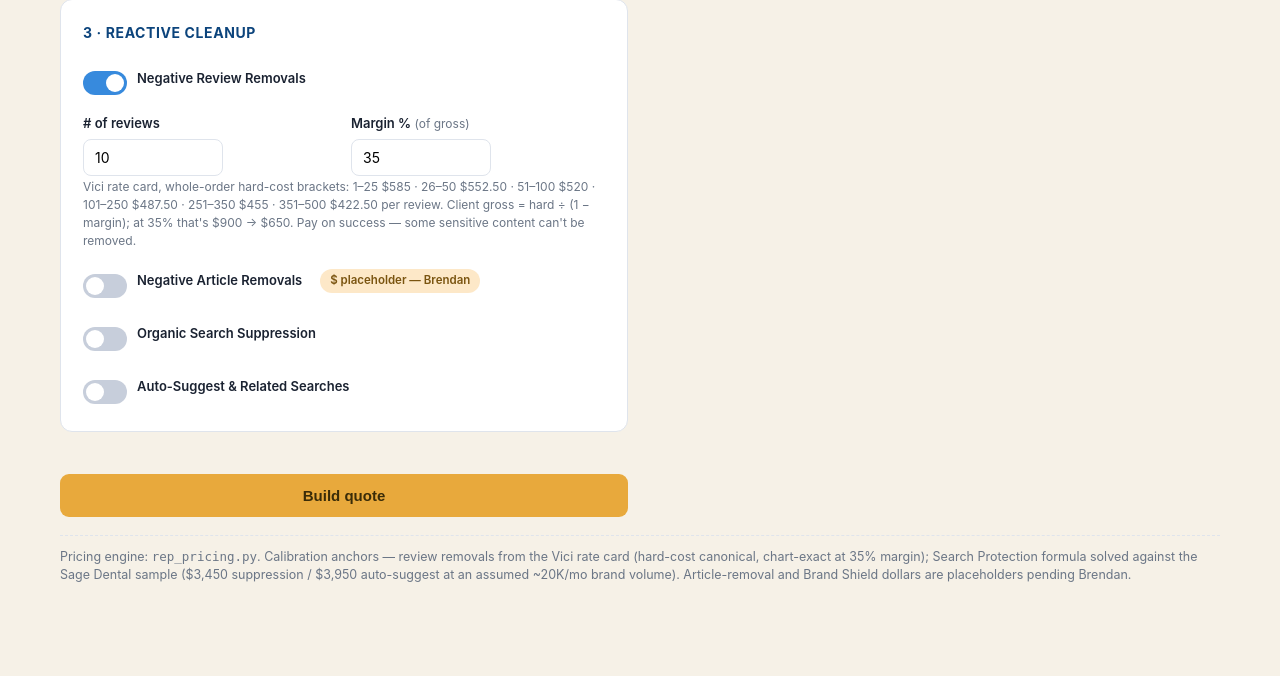
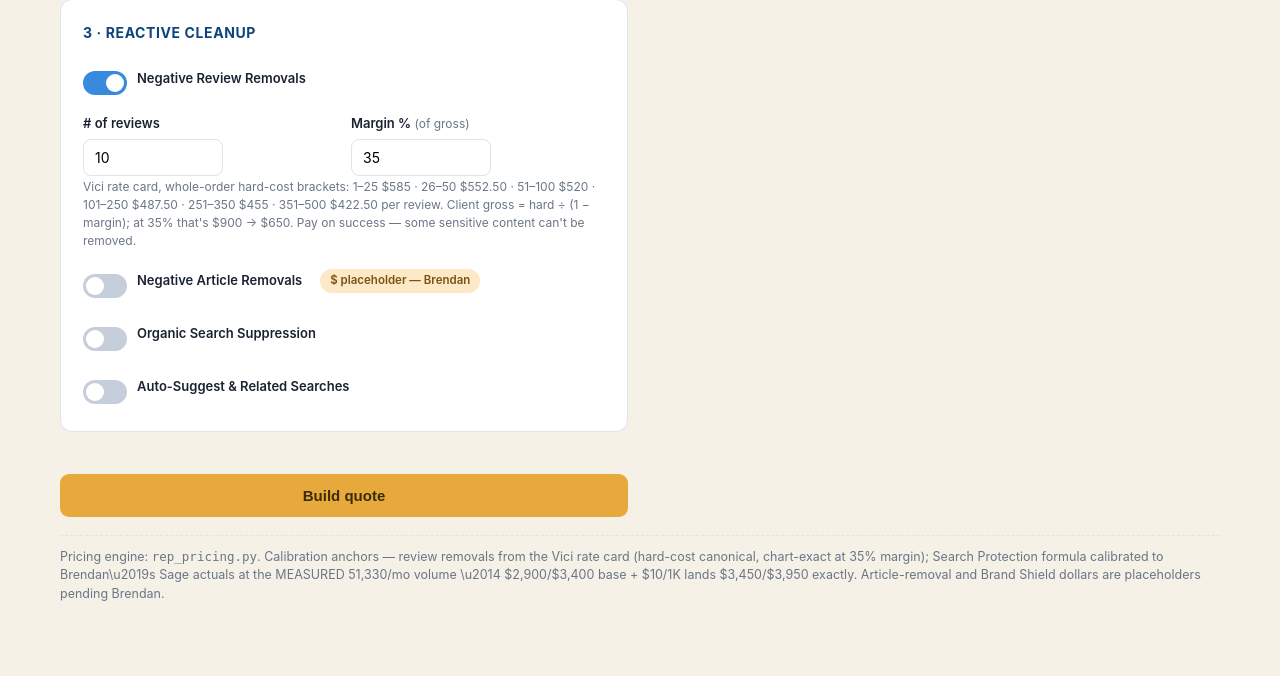
Before and after one commit to kiri-ux/seo-quote, a Flask app: page /reputation in a window 1280 px wide. Shown: the part 653-1329 px from the top of the page. Before the commit the page ends 1235 px from the top, so only its background shows below. Run offline with Flask 3, Linux system fonts and the light colour scheme; some libraries are stand-ins or nearby versions.

Commit message:
Add files via upload

```diff
--- a/rep_pricing.py
+++ b/rep_pricing.py
@@ -64,16 +64,19 @@ REP_CFG = {
     # monthly = base + per_1k * (monthly brand search volume / 1000), CEIL50,
     # clamped to [floor, cap]. Components can be quoted together or singly.
     "search_protection": {
+        # Recalibrated 2026-07-21: original solve assumed Sage at ~20K/mo;
+        # the live scan measured 51,330/mo. base + $10/1K reproduces Brendan's
+        # Sage actuals EXACTLY at the measured volume: $3,450 / $3,950.
         "suppression": {                       # organic search suppression
             "label": "Organic Search Suppression",
-            "base": 2950, "per_1k": 25,
-            "floor": 2950, "cap": 7500,
+            "base": 2900, "per_1k": 10,
+            "floor": 2900, "cap": 7500,
             "timeline": "4\u20136 months, then evaluate (may extend to 12)",
         },
         "autosuggest": {                       # auto-suggest + related searches
             "label": "Auto-Suggest & Related Search Manipulation",
-            "base": 3450, "per_1k": 25,
-            "floor": 3450, "cap": 7950,
+            "base": 3400, "per_1k": 10,
+            "floor": 3400, "cap": 7950,
             "timeline": "2\u20133 months to results, then 3\u20136 months maintenance",
             # Priced PER TERM SET (Sage: "Sage Dental" + "Sage Dental Reviews"
             # was one $3,950 campaign). Additional distinct term sets scale.
--- a/templates/reputation.html
+++ b/templates/reputation.html
@@ -216,7 +216,7 @@
     </div>
   </div>
 
-  <p class="note">Pricing engine: <code>rep_pricing.py</code>. Calibration anchors — review removals from the Vici rate card (hard-cost canonical, chart-exact at 35% margin); Search Protection formula solved against the Sage Dental sample ($3,450 suppression / $3,950 auto-suggest at an assumed ~20K/mo brand volume). Article-removal and Brand Shield dollars are placeholders pending Brendan.</p>
+  <p class="note">Pricing engine: <code>rep_pricing.py</code>. Calibration anchors — review removals from the Vici rate card (hard-cost canonical, chart-exact at 35% margin); Search Protection formula calibrated to Brendan\u2019s Sage actuals at the MEASURED 51,330/mo volume \u2014 $2,900/$3,400 base + $10/1K lands $3,450/$3,950 exactly. Article-removal and Brand Shield dollars are placeholders pending Brendan.</p>
 </div>
 
 <script>
@@ -293,7 +293,7 @@ function render(d, payload){
   (d.warnings||[]).forEach(w=> h += '<div class="warn">'+w+'</div>');
 
   h += '<div class="totals">';
-  h += '<div class="tot"><div class="name">One-time / per-asset</div><div class="price">'+money(d.totals.one_time)+'</div></div>';
+  h += '<div class="tot"><div class="name">One-time / per-asset (max)</div><div class="price">'+money(d.totals.one_time)+'</div></div>';
   h += '<div class="tot"><div class="name">Monthly recurring</div><div class="price">'+money(d.totals.monthly)+'<span style="font-size:13px;color:var(--muted)">/mo</span></div></div>';
   const first = d.totals.one_time + d.totals.monthly;
   h += '<div class="tot"><div class="name">First-month total</div><div class="price">'+money(first)+'</div></div>';
@@ -318,7 +318,7 @@ function render(d, payload){
     h += '<tr><td><div class="svc">'+l.service+'</div><div class="det">'+l.detail+'</div>'
        + (l.notes && l.notes.length ? '<ul class="nlist">'+l.notes.map(n=>'<li>'+n+'</li>').join('')+'</ul>' : '')
        + internal
-       + '</td><td>'+l.timeline+'</td><td class="amt">'+money(l.total)+per+'</td></tr>';
+       + '</td><td>'+l.timeline+'</td><td class="amt">'+(l.kind==='per_asset'?'up to ':'')+money(l.total)+per+'</td></tr>';
   });
   h += '</table>';
 
@@ -422,7 +422,8 @@ function renderLocs(d){
   scanLocations = d.locations || [];
   let h = '<div class="scanhdr">Google Locations · '+scanLocations.length+' found · '+d.total_reviews.toLocaleString()+' total reviews</div>';
   if(!scanLocations.length){ $('scanOut').innerHTML += h + '<p class="help">'+(d.error_detail||'None found in the listings database.')+'</p>'; return; }
-  h += '<table class="stbl"><tr><th></th><th>Location</th><th style="text-align:right">Rating</th><th style="text-align:right">Reviews</th></tr>';
+  h += '<p class="help" style="margin:2px 0 6px">Locations under 4.0★ are pre-checked — those are the likely removal targets. Check others to include them in the count.</p>';
+  h += '<table class="stbl"><tr><th><input type="checkbox" id="lockAll" title="Select all"></th><th>Location</th><th style="text-align:right">Rating</th><th style="text-align:right">Reviews</th></tr>';
   scanLocations.slice(0,60).forEach((l,i)=>{
     h += '<tr><td><input type="checkbox" class="locck" data-i="'+i+'" '+((l.rating||5)<4?'checked':'')+'></td>'
        + '<td>'+l.title+'<div class="help" style="margin:0">'+(l.address||'')+'</div></td>'
@@ -435,6 +436,7 @@ function renderLocs(d){
      + '<div id="negOut"></div>';
   $('scanOut').innerHTML += h;
   $('countNegBtn').onclick = submitNegCount;
+  $('lockAll').onchange = e => document.querySelectorAll('.locck').forEach(c=>{ c.checked = e.target.checked; });
 }
 
 async function submitNegCount(){
```
